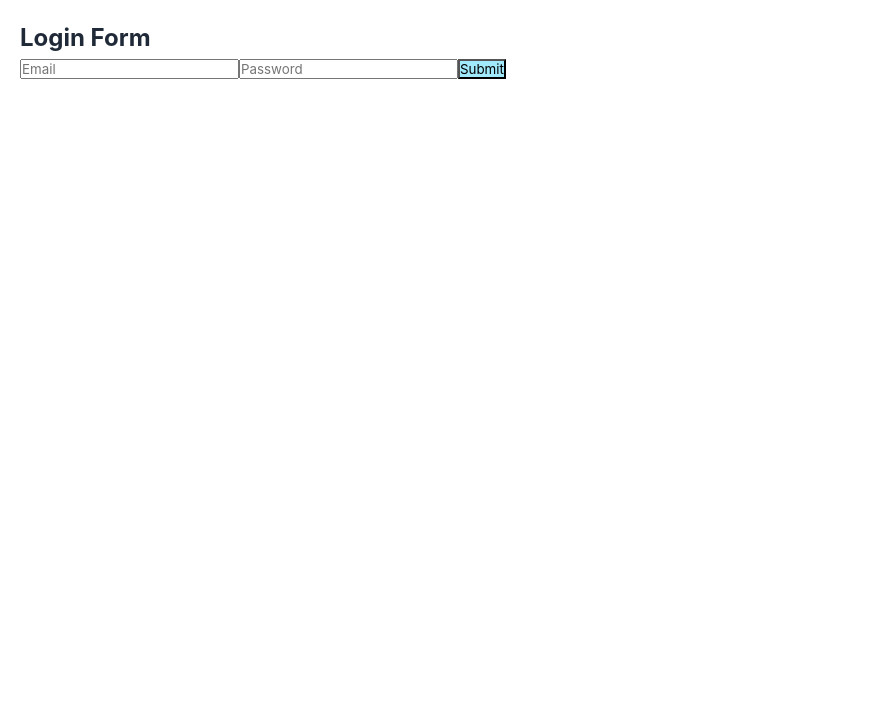
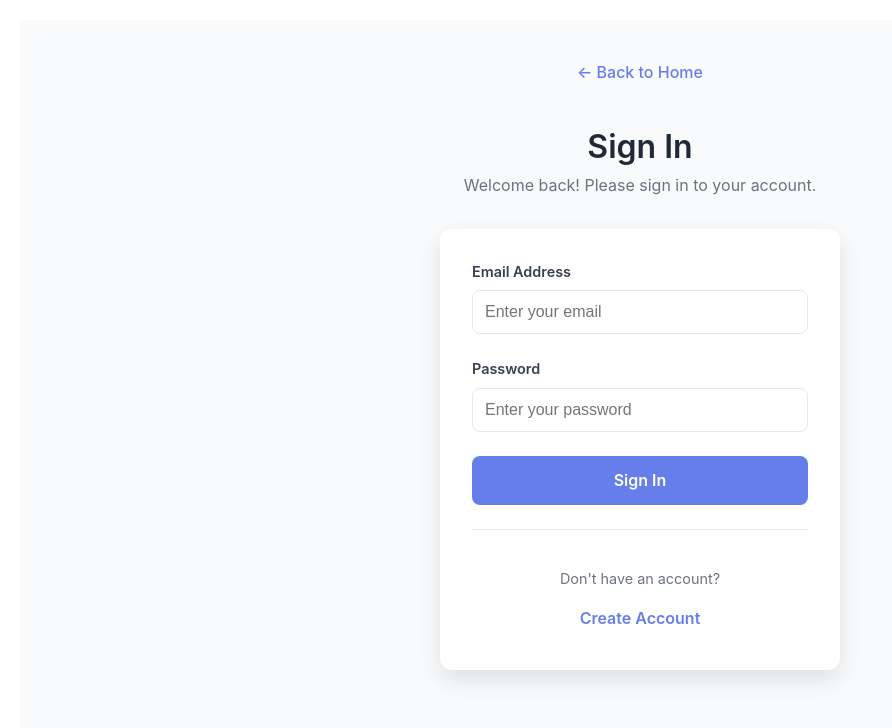
Before and after one commit to MGCaldwell2/SWDesign-Proj, a React (Vite) app in the folder frontend/: page /Login in a window 1280 px wide. Shown: the top 728 px of the page, without its empty margins (0-892 px from the left). Built offline with nearby package versions, Linux system fonts and the light colour scheme.

Commit message:
pushing zach's changes to avoid merge conflicts for now

```diff
--- a/frontend/src/EventManageForm/EventManageForm.css
+++ b/frontend/src/EventManageForm/EventManageForm.css
@@ -2,16 +2,23 @@
   max-width: 600px;
   margin: 40px auto;
   padding: 24px;
-  background: #fff;
+  background: #111;
   border-radius: 10px;
-  box-shadow: 0 4px 20px rgba(0,0,0,0.1);
+  box-shadow: 0 4px 20px rgba(0,0,0,0.6);
   font-family: 'Segoe UI', Arial, sans-serif;
+  color: #f0f0f0;
 }
 
 .event-form-container h2 {
   text-align: center;
   margin-bottom: 20px;
-  color: #222;
+  color: #ffffff;
+}
+
+html, body, #root {
+  min-height: 100vh;
+  margin: 0;
+  background: #0b0b0b;
 }
 
 .event-form {
@@ -23,24 +30,27 @@
 .event-form label {
   font-weight: 600;
   margin-bottom: 4px;
-  color: #000000;
+  color: #e0e0e0;
 }
 
 .event-form input,
 .event-form textarea,
 .event-form select {
   padding: 10px;
-  border: 1px solid #bbb;
+  border: 1px solid #555;
   border-radius: 6px;
   font-size: 1rem;
   transition: border-color 0.2s;
+  background: #222;
+  color: #f0f0f0;
 }
 
 .event-form input:focus,
 .event-form textarea:focus,
 .event-form select:focus {
-  border-color: #0078ff;
+  border-color: #2563eb;
   outline: none;
+  box-shadow: 0 0 0 3px rgba(37, 99, 235, 0.4);
 }
 
 .checkbox-menu {
@@ -49,10 +59,10 @@
 
 .checkbox-menu-header {
   padding: 10px;
-  border: 1px solid #bbb;
+  border: 1px solid #555;
   border-radius: 6px;
-  background: #ffffff;
-  color: #444;
+  background: #222;
+  color: #f0f0f0;
   cursor: pointer;
   display: flex;
   justify-content: space-between;
@@ -64,12 +74,15 @@
   top: 100%;
   left: 0;
   right: 0;
-  background: #ffffff;
-  color: #ad1a1a;
-  border: 1px solid #bbb;
+  width: 100%;
+  box-sizing: border-box;
+
+  background: #222;
+  color: #f0f0f0;
+  border: 1px solid #555;
   border-radius: 6px;
   margin-top: 4px;
-  box-shadow: 0 4px 12px rgba(0,0,0,0.1);
+  box-shadow: 0 4px 12px rgba(0,0,0,0.6);
   z-index: 1000;
   padding: 8px 0;
 
@@ -77,30 +90,32 @@
   overflow-y: auto;
 }
 
+
 .checkbox-menu-item {
   display: flex;
   align-items: center;
   gap: 8px;
   padding: 6px 12px;
   cursor: pointer;
-  color: #3222be;
+  color: #f0f0f0;
 }
 
 .checkbox-menu-item input[type="checkbox"] {
-  accent-color: #0078ff;
+  accent-color: #2563eb;
 }
 
 .checkbox-menu-item:hover {
-  background: #f5f5f5;
+  background: #333;
 }
 
 .arrow {
   font-size: 0.8rem;
+  color: #f0f0f0;
 }
 
 .event-form-btn {
   padding: 12px;
-  background: #0078ff;
+  background: #2563eb;
   color: white;
   border: none;
   border-radius: 6px;
@@ -111,5 +126,5 @@
 }
 
 .event-form-btn:hover {
-  background: #005fcc;
+  background: #1e4ed8;
 }
--- a/frontend/src/UserReg/UserReg.css
+++ b/frontend/src/UserReg/UserReg.css
@@ -2,12 +2,18 @@
     width: 200%;
     margin: 80px auto;
     padding: 32px 24px;
-    background: #c31f1f;
+    background: #111;
     border-radius: 10px;
-    box-shadow: 0 4px 24px rgba(0,0,0,0.08);
+    box-shadow: 0 4px 24px rgba(0,0,0,0.6);
     font-family: 'Segoe UI', Arial, sans-serif;
+    color: #f0f0f0;
 }
 
+html, body, #root {
+  min-height: 100vh;
+  margin: 0;
+  background: #0b0b0b;
+}
 
 .user-reg-title {
     text-align: center;
@@ -25,26 +31,29 @@
 .user-reg-label {
     font-weight: 500;
     margin-bottom: 4px;
-    color: #10c979;
+    color: #e0e0e0;
 }
 
 .user-reg-input {
     padding: 10px 12px;
-    border: 1px solid #00ff40;
+    border: 1px solid #555;
     border-radius: 6px;
     font-size: 1rem;
     transition: border-color 0.2s;
+    background: #222;
+    color: #f0f0f0;
 }
 
 .user-reg-input:focus {
-    border-color: #00ff15;
+    border-color: #2563eb;
     outline: none;
+    box-shadow: 0 0 0 3px rgba(37, 99, 235, 0.4);
 }
 
 .user-reg-btn {
     padding: 12px;
-    background: #3f00ed;
-    color: #000000;
+    background: #2563eb;
+    color: #fff;
     border: none;
     border-radius: 6px;
     font-size: 1rem;
@@ -54,7 +63,7 @@
 }
 
 .user-reg-btn:hover {
-    background: #33ff00;
+    background: #1e4ed8;
 }
 
 .user-reg-error {
@@ -69,7 +78,7 @@
     display: block;
     text-align: center;
     margin-top: 16px;
-    color: #1837a6;
+    color: #2563eb;
     text-decoration: none;
     font-size: 0.98rem;
 }
@@ -77,3 +86,23 @@
 .user-reg-link:hover {
     text-decoration: underline;
 }
+
+.toggle-btn {
+  margin-left: 8px;
+  padding: 8px 12px;
+  background: #444;
+  color: #f0f0f0;
+  border: none;
+  border-radius: 6px;
+  font-size: 0.85rem;
+  cursor: pointer;
+  transition: background 0.2s ease, transform 0.1s ease;
+}
+
+.toggle-btn:hover {
+  background: #555;
+}
+
+.toggle-btn:active {
+  transform: scale(0.96);
+}
--- a/frontend/src/UserReg/UserReg.jsx
+++ b/frontend/src/UserReg/UserReg.jsx
@@ -5,12 +5,13 @@ import "./UserReg.css";
 export default function UserReg() {
     const [form, setForm] = useState({
         username: "",
-        email: "",
         password: "",
         confirmPassword: "",
     });
 
     const [error, setError] = useState("");
+    const [showPassword, setShowPassword] = useState(false);
+    const [showConfirmPassword, setShowConfirmPassword] = useState(false);
 
     const handleChange = (e) => {
         setForm({ ...form, [e.target.name]: e.target.value });
@@ -33,7 +34,7 @@ export default function UserReg() {
                 {error && <div className="user-reg-error">{error}</div>}
 
                 <label className="user-reg-label">
-                    Username
+                    Username (email)
                     <input
                         type="text"
                         name="username"
@@ -45,39 +46,49 @@ export default function UserReg() {
                 </label>
 
                 <label className="user-reg-label">
-                    Email
+                    Password
+                    <div style={{ display: "flex", alignItems: "center" }}>
                         <input
-                        type="email"
-                        name="email"
-                        value={form.email}
-                        onChange={handleChange}
-                        required
-                        className="user-reg-input"
-                    />
-                </label>
-
-                <label className="user-reg-label">
-                    Password
-                    <input
-                        type="password"
+                            type={showPassword ? "text" : "password"}
                             name="password"
                             value={form.password}
                             onChange={handleChange}
                             required
                             className="user-reg-input"
+                            style={{ flex: 1 }}
                         />
+                        <button
+                            type="button"
+                            onClick={() => setShowPassword(!showPassword)}
+                            className="toggle-btn"
+                        >
+                            {showPassword ? "Hide" : "Show"}
+                        </button>
+                    </div>
                 </label>
 
                 <label className="user-reg-label">
                     Confirm Password
+                    <div style={{ display: "flex", alignItems: "center" }}>
                         <input
-                        type="password"
+                            type={showConfirmPassword ? "text" : "password"}
                             name="confirmPassword"
                             value={form.confirmPassword}
                             onChange={handleChange}
                             required
                             className="user-reg-input"
+                            style={{ flex: 1 }}
                         />
+                        <button
+                            type="button"
+                            onClick={() =>
+                                setShowConfirmPassword(!showConfirmPassword)
+                            }
+                            className="toggle-btn"
+                        >
+                            {showConfirmPassword ? "Hide" : "Show"}
+                        </button>
+                    </div>
                 </label>
 
                 <button type="submit" className="user-reg-btn">Register</button>
--- a/frontend/src/login/login.css
+++ b/frontend/src/login/login.css
@@ -1,112 +1,183 @@
-/* Global Reset */
-* {
-  margin: 0;
-  padding: 0;
+/* Login Page Styles */
+.login-container {
+  min-height: 100vh;
+  background: #f8fafc;
+  font-family: -apple-system, BlinkMacSystemFont, 'Segoe UI', 'Roboto', sans-serif;
+  padding: 2rem;
   box-sizing: border-box;
-  font-family: 'Inter', 'Segoe UI', Tahoma, Geneva, Verdana, sans-serif;
 }
 
-/* Body Background */
-body {
-  min-height: 100vh;
-  display: flex;
-  justify-content: center;
-  align-items: center;
-  background: linear-gradient(135deg, #667eea, #764ba2);
+.login-header {
+  max-width: 500px;
+  margin: 0 auto 2rem auto;
+  text-align: center;
 }
 
-/* Login Card */
-.login-container {
-  background: white;
-  border-radius: 20px;
-  padding: 3rem 2.5rem;
-  width: 400px;
-  max-width: 90%;
-  box-shadow: 0 20px 50px rgba(0,0,0,0.15);
-  text-align: center;
-  transition: all 0.3s ease;
+.back-button {
+  color: #667eea;
+  text-decoration: none;
+  font-weight: 500;
+  padding: 0.5rem 1rem;
+  border-radius: 6px;
+  transition: background-color 0.2s;
+  display: inline-block;
+  margin-bottom: 1rem;
 }
 
-.login-container h2 {
-  font-size: 2rem;
-  font-weight: 700;
-  color: #333;
-  margin-bottom: 2rem;
+.back-button:hover {
+  background: #f1f5f9;
 }
 
-/* Input Fields */
-.login-container input,
-.login-container select {
-  width: 100%;
-  padding: 14px;
-  margin-bottom: 1rem;
-  border: 1px solid #ddd;
-  border-radius: 12px;
-  font-size: 15px;
-  outline: none;
-  box-shadow: inset 0 2px 5px rgba(0,0,0,0.05);
-  transition: all 0.25s ease;
+.login-header h1 {
+  font-size: 2rem;
+  font-weight: 600;
+  color: #1f2937;
+  margin-bottom: 0.5rem;
 }
 
-.login-container input:focus,
-.login-container select:focus {
-  border-color: #667eea;
-  box-shadow: 0 0 0 4px rgba(102, 126, 234, 0.2);
+.login-header p {
+  color: #6b7280;
+  font-size: 1rem;
+  margin: 0;
 }
 
-/* Buttons */
-.submit-btn,
-.login-container button {
+.login-content {
+  max-width: 400px;
+  margin: 0 auto;
+  background: white;
+  border-radius: 12px;
+  padding: 2rem;
+  box-shadow: 0 10px 25px rgba(0, 0, 0, 0.1);
+}
+
+.form-field {
+  margin-bottom: 1.5rem;
+}
+
+.form-field label {
+  display: block;
+  font-weight: 600;
+  color: #374151;
+  margin-bottom: 0.5rem;
+  font-size: 0.9rem;
+}
+
+.form-field input {
   width: 100%;
-  padding: 14px;
-  border: none;
-  border-radius: 12px;
+  padding: 0.75rem;
+  border: 1px solid #e2e8f0;
+  border-radius: 8px;
+  font-size: 1rem;
+  color: #1f2937;
+  background: white;
+  transition: border-color 0.2s, box-shadow 0.2s;
+  box-sizing: border-box;
+}
+
+.form-field input:focus {
+  outline: none;
+  border-color: #667eea;
+  box-shadow: 0 0 0 3px rgba(102, 126, 234, 0.1);
+}
+
+.form-field input.error {
+  border-color: #ef4444;
+}
+
+.login-button {
+  width: 100%;
+  padding: 0.9rem;
   background: #667eea;
   color: white;
-  font-size: 16px;
+  border: none;
+  border-radius: 8px;
+  font-size: 1rem;
   font-weight: 600;
   cursor: pointer;
-  transition: all 0.25s ease;
+  transition: all 0.2s ease;
+  margin-bottom: 1rem;
 }
 
-.submit-btn:hover,
-.login-container button:hover {
-  background: linear-gradient(135deg, #5a67d8, #667eea);
-  box-shadow: 0 8px 20px rgba(102, 126, 234, 0.4);
-  transform: translateY(-2px);
+.login-button:hover {
+  background: #5a67d8;
+  transform: translateY(-1px);
 }
 
-/* Error Messages */
-.error {
-  color: #e53e3e;
-  font-size: 13px;
-  margin-bottom: 0.5rem;
-  text-align: left;
+.error-message {
+  color: #ef4444;
+  font-size: 0.875rem;
+  margin-top: 0.25rem;
+  display: block;
 }
 
-/* Register Text */
-.register-text {
-  margin-top: 1rem;
-  font-size: 14px;
-  color: #555;
+.login-message {
+  padding: 0.75rem;
+  border-radius: 6px;
+  font-size: 0.9rem;
+  font-weight: 500;
+  text-align: center;
 }
 
-.register-text button {
-  background: none;
-  border: none;
-  color: #667eea;
-  font-weight: 600;
-  cursor: pointer;
+.login-message.success {
+  background: #ecfdf5;
+  color: #10b981;
+  border: 1px solid #d1fae5;
 }
 
-.register-text button:hover {
-  text-decoration: underline;
+.login-message.error {
+  background: #fef2f2;
+  color: #ef4444;
+  border: 1px solid #fecaca;
 }
 
-/* Responsive */
-@media (max-width: 450px) {
+.login-footer {
+  text-align: center;
+  margin-top: 1.5rem;
+  padding-top: 1.5rem;
+  border-top: 1px solid #e2e8f0;
+}
+
+.login-footer p {
+  color: #6b7280;
+  font-size: 0.9rem;
+  margin-bottom: 0.5rem;
+}
+
+.register-link {
+  color: #667eea;
+  text-decoration: none;
+  font-weight: 600;
+  padding: 0.5rem 1rem;
+  border-radius: 6px;
+  transition: background-color 0.2s;
+  display: inline-block;
+}
+
+.register-link:hover {
+  background: #f1f5f9;
+}
+
+/* Responsive Design */
+@media (max-width: 768px) {
   .login-container {
-    width: 90%;
-    padding: 2rem;
+    padding: 1rem;
+  }
+
+  .login-content {
+    padding: 1.5rem;
+  }
+
+  .login-header h1 {
+    font-size: 1.5rem;
   }
 }
+
+@media (max-width: 480px) {
+  .login-header {
+    margin-bottom: 1rem;
+  }
+
+  .login-content {
+    padding: 1rem;
+  }
+}
--- a/frontend/src/login/login.jsx
+++ b/frontend/src/login/login.jsx
@@ -1,22 +1,24 @@
 import React, { useState } from "react";
+import { Link } from "react-router-dom";
 import "./login.css";
 
 export default function Login() {
   const [email, setEmail] = useState("");
   const [password, setPassword] = useState("");
   const [errors, setErrors] = useState({ email: "", password: "" });
+  const [loginMessage, setLoginMessage] = useState("");
 
   const validate = () => {
     const newErrors = { email: "", password: "" };
     let valid = true;
 
     if (!email) {
-      newErrors.email = "*Email* is mandatory";
+      newErrors.email = "Email is required";
       valid = false;
     }
 
     if (!password) {
-      newErrors.password = "*Password* is mandatory";
+      newErrors.password = "Password is required";
       valid = false;
     }
 
@@ -31,36 +33,69 @@ export default function Login() {
     const userData = JSON.parse(localStorage.getItem(email));
 
     if (userData && userData.password === password) {
-      console.log(userData.name + " You have successfully logged in!");
+      setLoginMessage(`Welcome back, ${userData.name}! You have successfully logged in.`);
+      setErrors({ email: "", password: "" });
     } else {
-      console.log("Email or Password is Incorrect");
+      setLoginMessage("Email or password is incorrect. Please try again.");
     }
   };
 
   return (
-    <>
-      <h2>Login Form</h2>
+    <div className="login-container">
+      <header className="login-header">
+        <Link to="/" className="back-button">
+          ← Back to Home
+        </Link>
+        <h1>Sign In</h1>
+        <p>Welcome back! Please sign in to your account.</p>
+      </header>
+
+      <div className="login-content">
         <form className="login-form" onSubmit={onSubmit}>
+          <div className="form-field">
+            <label htmlFor="email">Email Address</label>
             <input
               type="email"
+              id="email"
               value={email}
               onChange={(e) => setEmail(e.target.value)}
-          placeholder="Email"
+              placeholder="Enter your email"
+              className={errors.email ? "error" : ""}
             />
-        {errors.email && <span style={{ color: "red" }}>{errors.email}</span>}
+            {errors.email && <span className="error-message">{errors.email}</span>}
+          </div>
 
+          <div className="form-field">
+            <label htmlFor="password">Password</label>
             <input
               type="password"
+              id="password"
               value={password}
               onChange={(e) => setPassword(e.target.value)}
-          placeholder="Password"
+              placeholder="Enter your password"
+              className={errors.password ? "error" : ""}
             />
-        {errors.password && (
-          <span style={{ color: "red" }}>{errors.password}</span>
+            {errors.password && <span className="error-message">{errors.password}</span>}
+          </div>
+
+          <button type="submit" className="login-button">
+            Sign In
+          </button>
+
+          {loginMessage && (
+            <div className={`login-message ${loginMessage.includes('Welcome') ? 'success' : 'error'}`}>
+              {loginMessage}
+            </div>
           )}
+        </form>
 
-        <input type="submit" style={{ backgroundColor: "#a1eafb" }} />
-      </form>
-    </>
+        <div className="login-footer">
+          <p>Don't have an account?</p>
+          <Link to="/UserRegistration" className="register-link">
+            Create Account
+          </Link>
+        </div>
+      </div>
+    </div>
   );
 }
```
Also changed, not shown: frontend/src/EventManageForm/EventManageForm.jsx (line endings or trailing spaces). Lines whose indentation alone changed are shown as unchanged.
